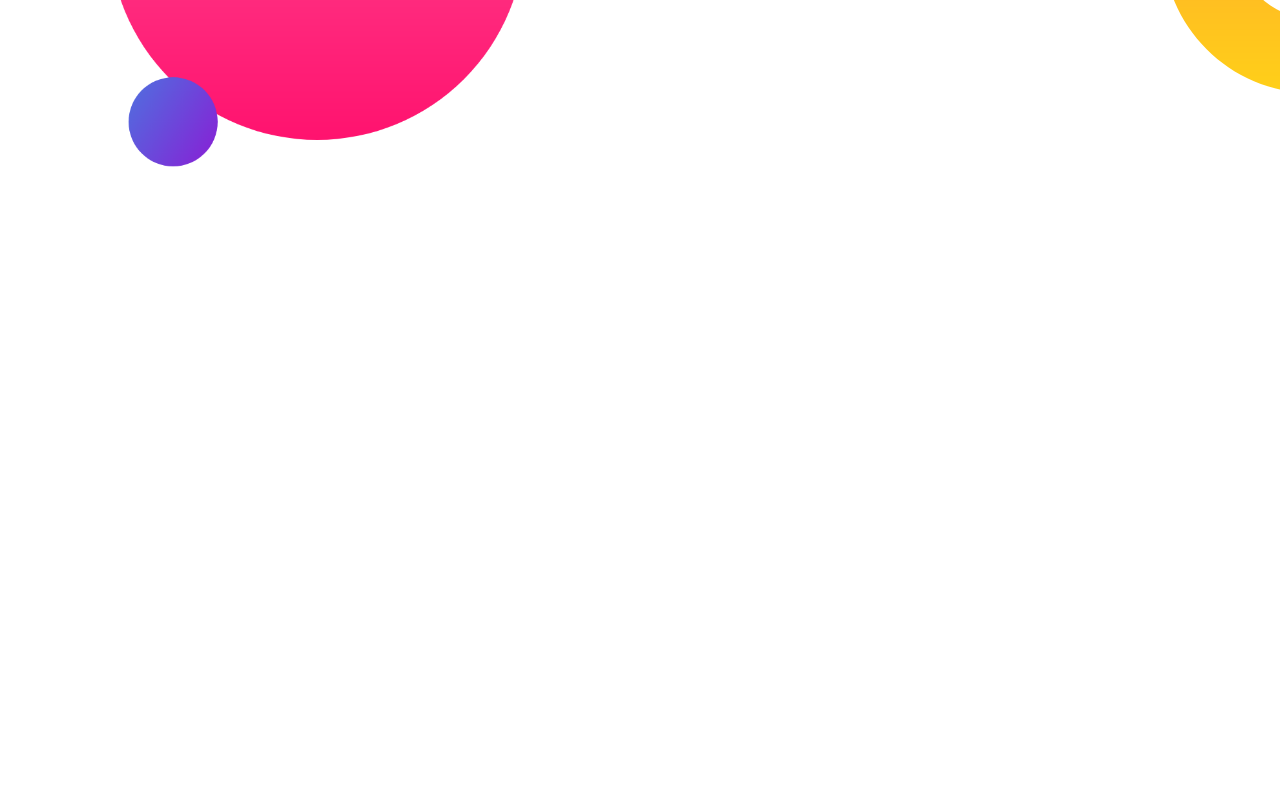
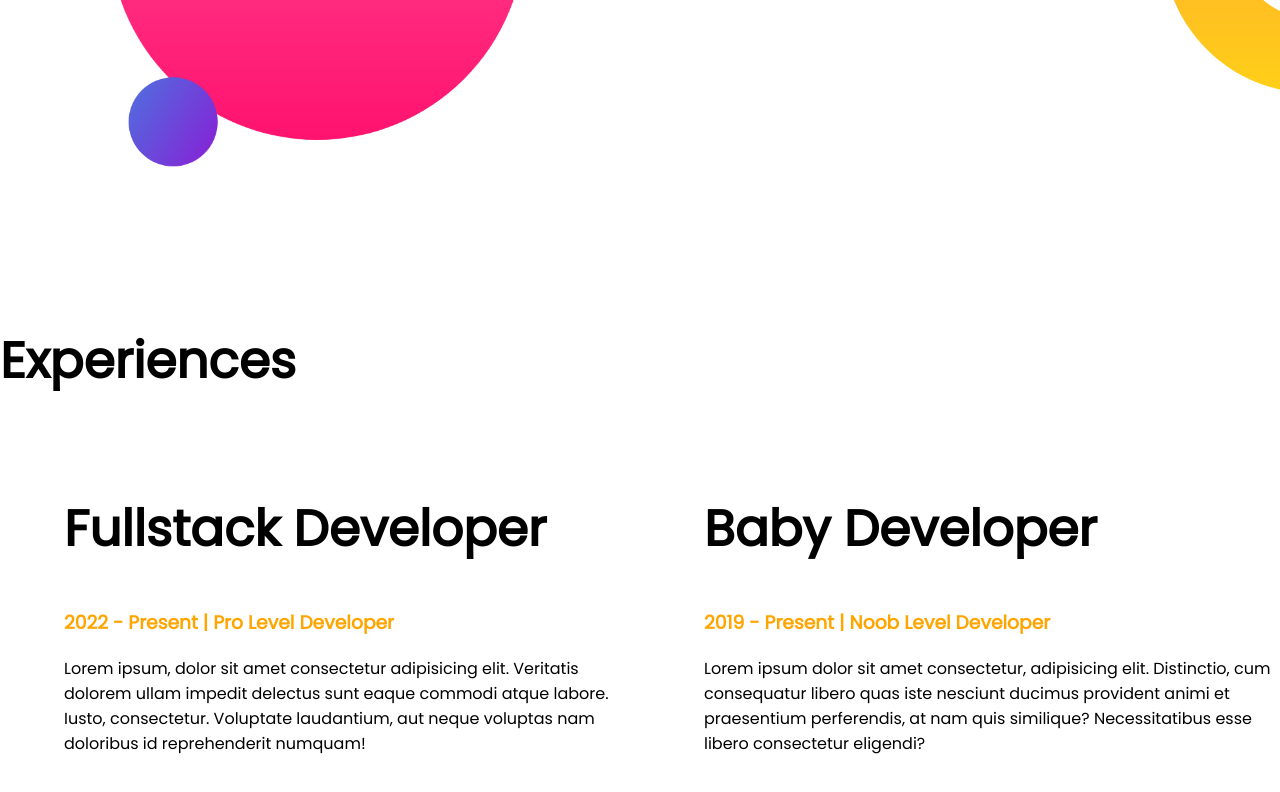
Before and after one commit to KorshedAhmed/developer-portfolio, a plain HTML site: page index.html in a window 1280 px wide. Shown: the part 984-1776 px from the top of the page. Before the commit the page ends 1308 px from the top, so only its background shows below. Drawn offline with Linux system fonts and the light colour scheme.

Commit message:
bottom section structure

```diff
--- a/index.html
+++ b/index.html
@@ -14,7 +14,7 @@
 </head>
 
 <body>
-    <section class="top-section">
+    <section class="top-section flexible-container">
         <div class="half-width">
             <h1>Welcome To</h1>
             <h1><span class="name-color">Korshed Ahmed's</span> World</h1>
@@ -31,7 +31,7 @@
             <img src="images/my-bg.png" alt="">
         </div>
     </section>
-    <section class="middle-section">
+    <section class="middle-section flexible-container">
         <div class="half-width">
             <img src="images/my-bg2.png" alt="">
 
@@ -48,6 +48,32 @@
 
         </div>
     </section>
+
+    <section class="bottom-section">
+        <h1>Experiences</h1>
+        <div class="flexible-container">
+            <div class="half-width exp-sec">
+                <h1>Fullstack Developer</h1>
+                <h3>2022 - Present | Pro Level Developer</h3>
+                <p>Lorem ipsum, dolor sit amet consectetur adipisicing elit. Veritatis dolorem ullam impedit delectus
+                    sunt
+                    eaque commodi atque labore. Iusto, consectetur. Voluptate laudantium, aut neque voluptas nam
+                    doloribus
+                    id reprehenderit numquam!</p>
+            </div>
+            <div class="half-width exp-sec">
+                <h1>Baby Developer</h1>
+                <h3>2019 - Present | Noob Level Developer</h3>
+                <p>
+                    Lorem ipsum dolor sit amet consectetur, adipisicing elit. Distinctio, cum consequatur libero quas
+                    iste
+                    nesciunt ducimus provident animi et praesentium perferendis, at nam quis similique? Necessitatibus
+                    esse
+                    libero consectetur eligendi?
+                </p>
+            </div>
+        </div>
+    </section>
 </body>
 
 </html>
--- a/style.css
+++ b/style.css
@@ -8,7 +8,7 @@ h1{
 .name-color{
     color: orange;
 }
-section{
+.flexible-container{
     display: flex;
     margin-bottom: 150px;
 }
@@ -36,3 +36,6 @@ section{
     background-repeat: no-repeat;
     background-position: right;
 }
+.exp-sec h3{
+    color: orange;
+}
```
